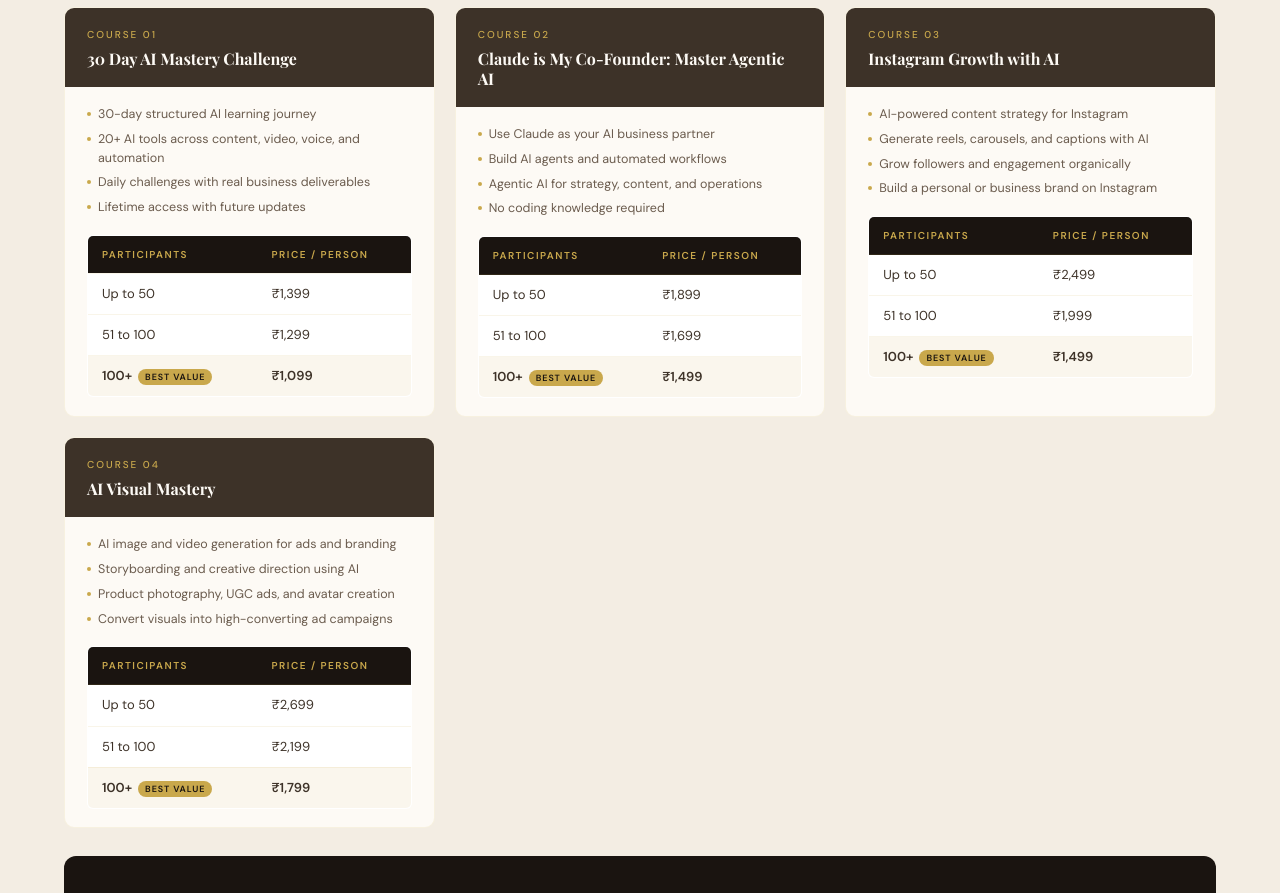
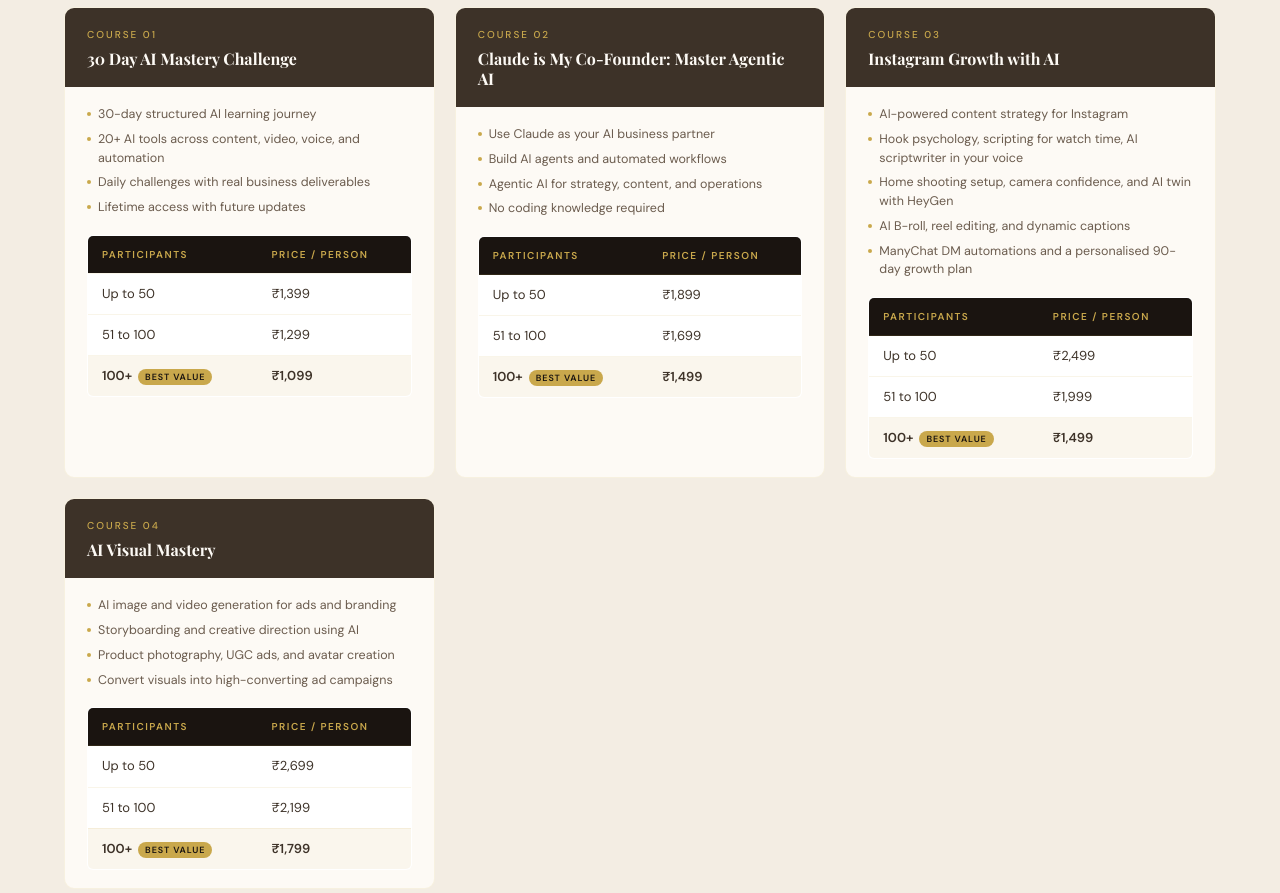
Before and after one commit to dev-ds-14/JITO, a plain HTML site: page index.html in a window 1280 px wide. Shown: the part 4720-5613 px from the top of the page. Drawn offline with nearby package versions, Linux system fonts and the light colour scheme; a web font is replaced by a local one.

Commit message:
Update index.html

```diff
--- a/index.html
+++ b/index.html
@@ -916,9 +916,10 @@
       <div class="course-card-body">
         <ul class="course-topics">
           <li>AI-powered content strategy for Instagram</li>
-          <li>Generate reels, carousels, and captions with AI</li>
-          <li>Grow followers and engagement organically</li>
-          <li>Build a personal or business brand on Instagram</li>
+          <li>Hook psychology, scripting for watch time, AI scriptwriter in your voice</li>
+          <li>Home shooting setup, camera confidence, and AI twin with HeyGen</li>
+          <li>AI B-roll, reel editing, and dynamic captions</li>
+         <li>ManyChat DM automations and a personalised 90-day growth plan</li>
         </ul>
         <table class="pricing-table">
           <thead>
```
